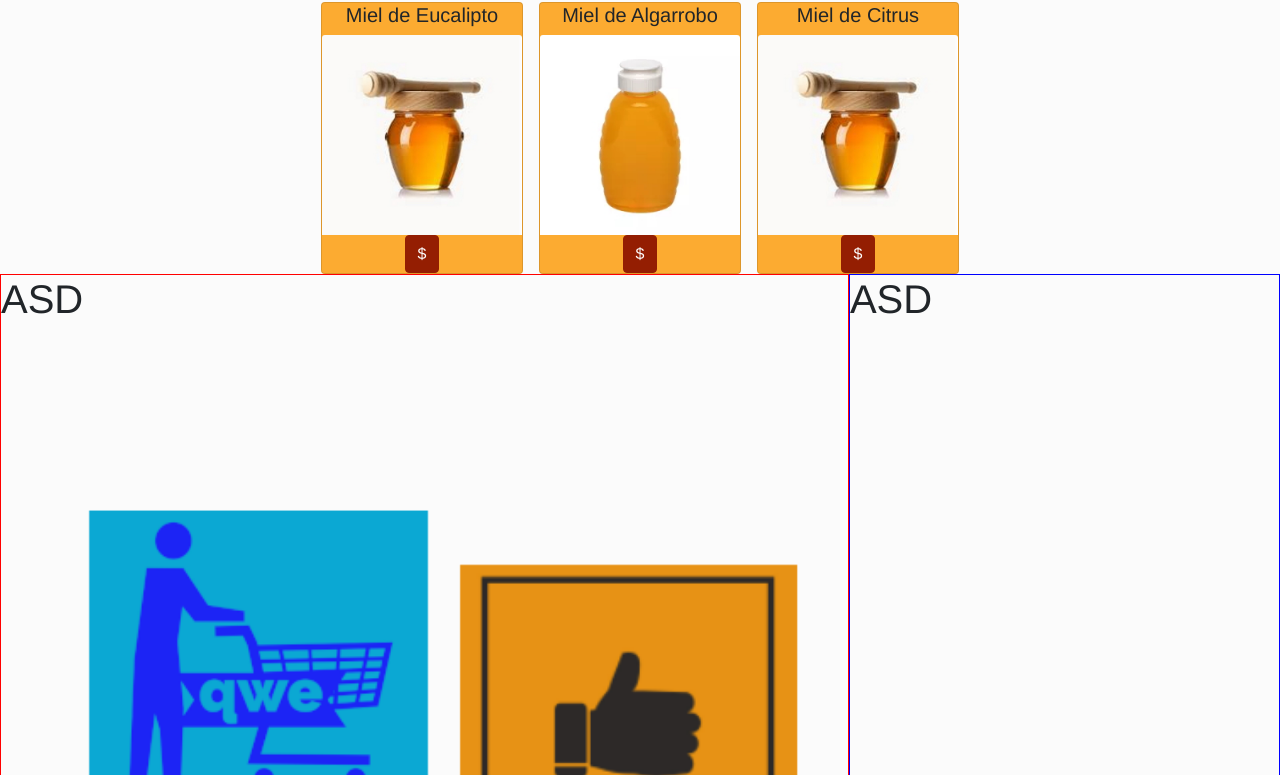
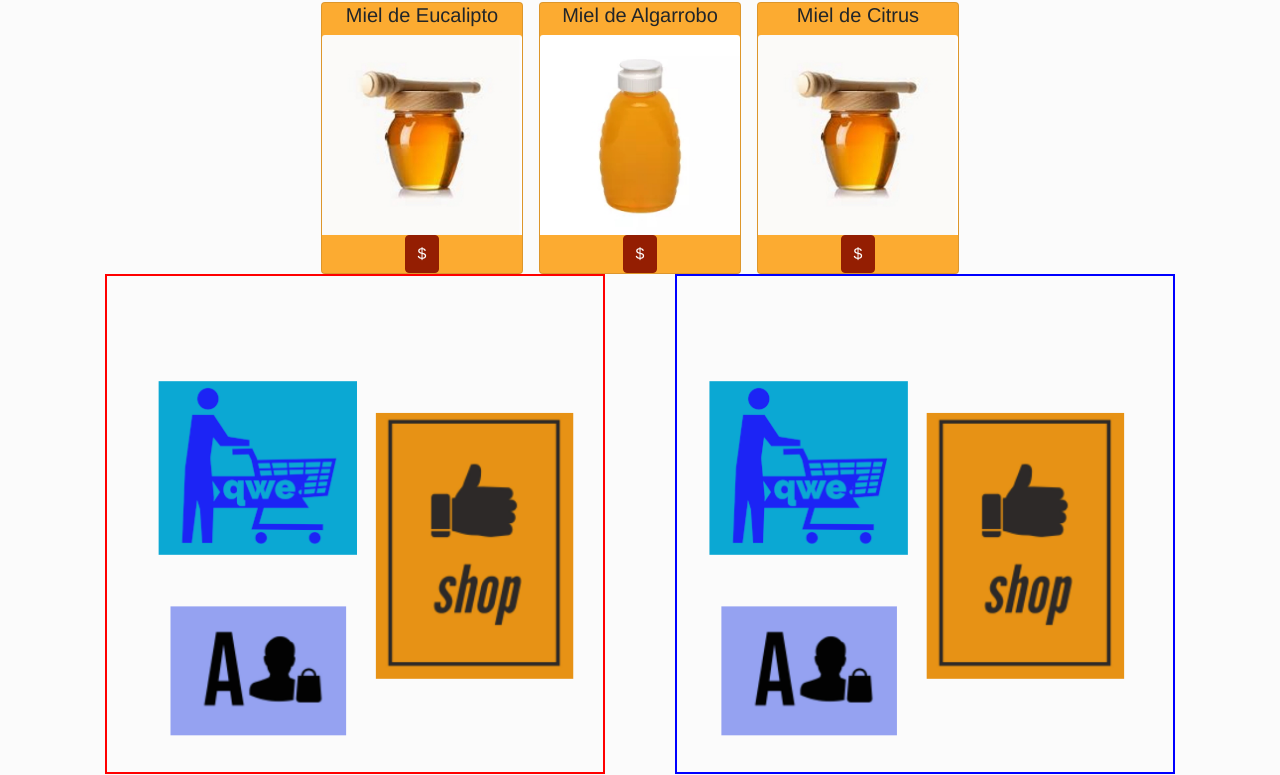
Before and after one commit to IgnacioMarucco/static_website, a plain HTML site: page index.html in a window 1280 px wide. Shown: the part 630-1405 px from the top of the page. Drawn offline with nearby package versions, Linux system fonts and the light colour scheme; a web font is replaced by a local one.

Commit message:
Fix carousel grid areas glitch

```diff
--- a/index.html
+++ b/index.html
@@ -89,23 +89,23 @@
         </section>
         <!-- Negocios & Testimonios -->
         <section class="negocios">
-            <h1>ASD</h1>
-            <div id="carouselNegocios" class="carousel slide" data-bs-ride="carousel">
+            <div id="carouselNegocios" class="carousel slide negocios" data-bs-ride="carousel">
                 <div class="carousel-inner">
-                    <div class="carousel-item active" data-bs-interval="1000">
-                        <img src="public/empresas.png" class="d-block w-100" alt="...">
+                    <div class="carousel-item active" data-bs-interval="2000">
+                        <img src="public/empresas.png" class="d-block w-100" alt="">
                     </div>
                     <div class="carousel-item" data-bs-interval="2000">
-                        <img src="public/empresas.png" class="d-block w-100" alt="...">
+                        <img src="public/empresas.png" class="d-block w-100" alt="">
+                    </div>
+                    <div class="carousel-item" data-bs-interval="2000">
+                        <img src="public/empresas.png" class="d-block w-100" alt="">
                     </div>
                 </div>
             </div>
         </section>
-
         <!-- Testimonios -->
         <section class="testimonios">
-            <h1>ASD</h1>
-            <!-- <div id="carouselTestimonios" class="carousel slide" data-bs-ride="carousel">
+        <div id="carouselTestimonios" class="carousel slide testimonios" data-bs-ride="carousel">
             <div class="carousel-inner">
                 <div class="carousel-item active" data-bs-interval="2000">
                     <img src="public/empresas.png" class="d-block w-100" alt="">
@@ -113,9 +113,17 @@
                 <div class="carousel-item" data-bs-interval="500">
                     <img src="public/empresas.png" class="d-block w-100" alt="">
                 </div>
+                <div class="carousel-item" data-bs-interval="2000">
+                    <img src="public/empresas.png" class="d-block w-100" alt="">
                 </div>
-            </div> -->
+            </div>
+        </div>
         </section>
+
+
+
+
+
         <!-- Newsletter Section Luego sera colocada en el footer-->
         <!-- <form class="newsletter container text-center bg-dark text-light rounded" action="">
             <div class="container-fluid d-flex flex-column align-items-center">
--- a/main.css
+++ b/main.css
@@ -120,13 +120,11 @@ footer {
 /* Section Negocios */
 .negocios{
     grid-area: negocios;
-    width: 100%;
     border: 1px red solid;
 }
 /* Section Testimonios*/
 .testimonios{
     grid-area: testimonios;
-    width: 100%;
     border: 1px blue solid;
 }
 /* CONOCENOS */
@@ -276,6 +274,16 @@ footer {
         "destacados destacados"
         "negocios testimonios"
         ;
+        justify-content:center;
+
+    }
+    .negocios{
+        max-width: 500px;
+        justify-self: center;
+    }
+    .testimonios{
+        max-width: 500px;
+        justify-self: center;
     }
 }
 /* PRODUCTOS */
```
Lines whose indentation alone changed are shown as unchanged.
